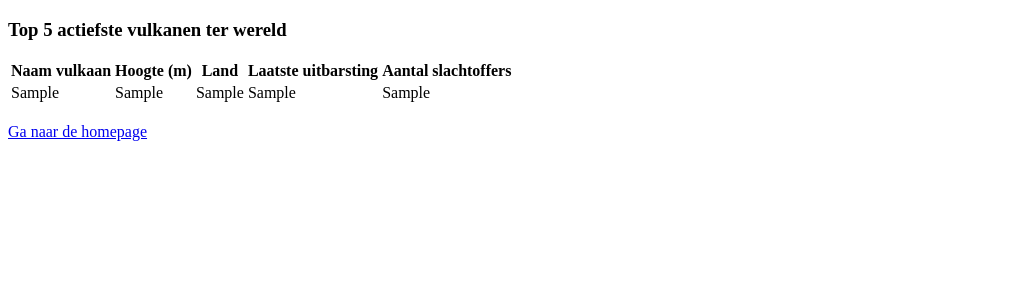
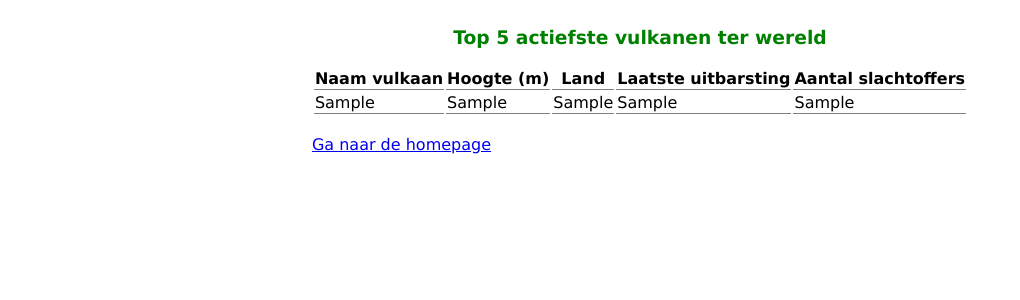
Before and after one commit to DylanoBoellaard/mvc-oop-toets, a PHP site: page /vulkaan in a window 1280 px wide. Shown: the top 300 px of the page, without its empty margins (0-1020 px from the left). Run offline with PHP 8.4, Linux system fonts and the light colour scheme; tables that the repository leaves empty or names only in its code hold one stand-in row (values such as "Sample post"); some libraries are stand-ins or nearby versions.

Commit message:
Added basic styling

```diff
--- a/app/views/vulkaan/index.php
+++ b/app/views/vulkaan/index.php
@@ -5,7 +5,7 @@
     <meta http-equiv="X-UA-Compatible" content="IE=edge">
     <meta name="viewport" content="width=device-width, initial-scale=1.0">
     <title>MVC-OOP Toets P3 Vulkaan</title>
-    <link rel="stylesheet" href="http://mvc-oop-proeftoets.com/public/css/style.css">
+    <link rel="stylesheet" href="http://mvc-oop-toets.com/public/css/style.css">
 </head>
 
 <body>
@@ -24,8 +24,8 @@
                 <?= $data['rows']; ?>
             </tbody>
         </table>
+        <br>
+        <a href="/home/index">Ga naar de homepage</a>
     </div>
-    <br>
-    <a href="/home/index">Ga naar de homepage</a>
 </body>
 </html>
--- a/public/css/style.css
+++ b/public/css/style.css
@@ -0,0 +1,20 @@
+body {
+    font-family: Verdana, Geneva, Tahoma, sans-serif;
+}
+
+.container {
+    display: flex;
+    justify-content:center;
+    flex-direction: column;
+    width: fit-content;
+    margin: auto;
+}
+
+h3 {
+    text-align: center;
+    color: green;
+}
+
+table th, table td {
+    border-bottom: solid 1px grey;
+}
```
